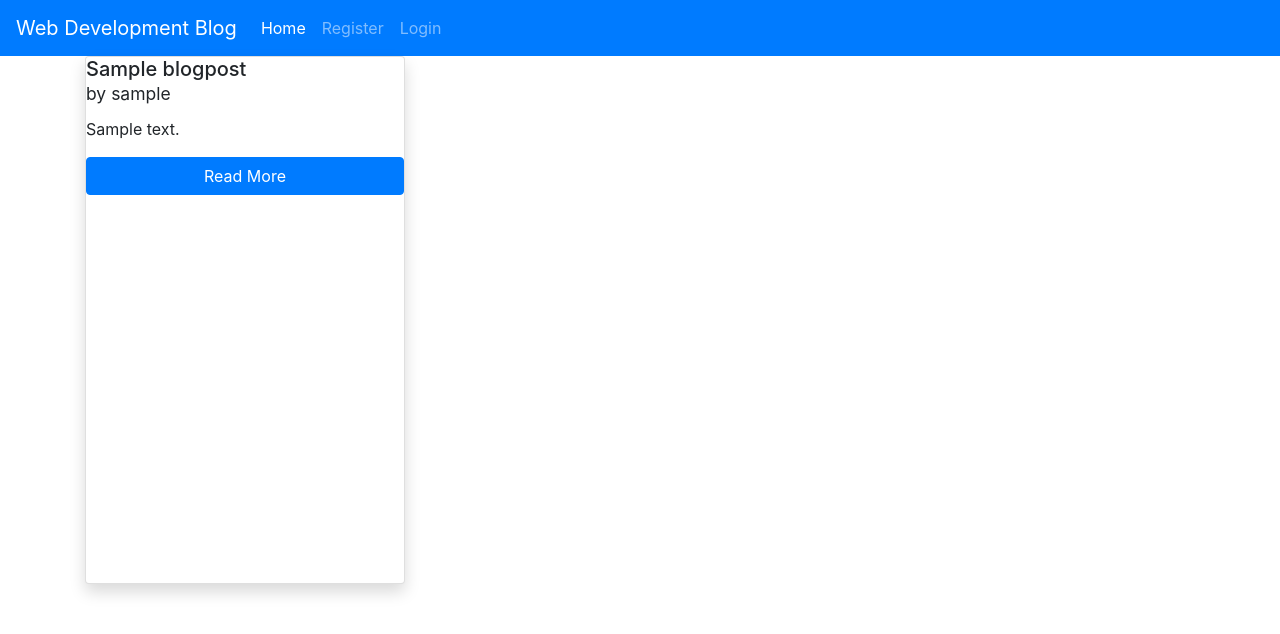
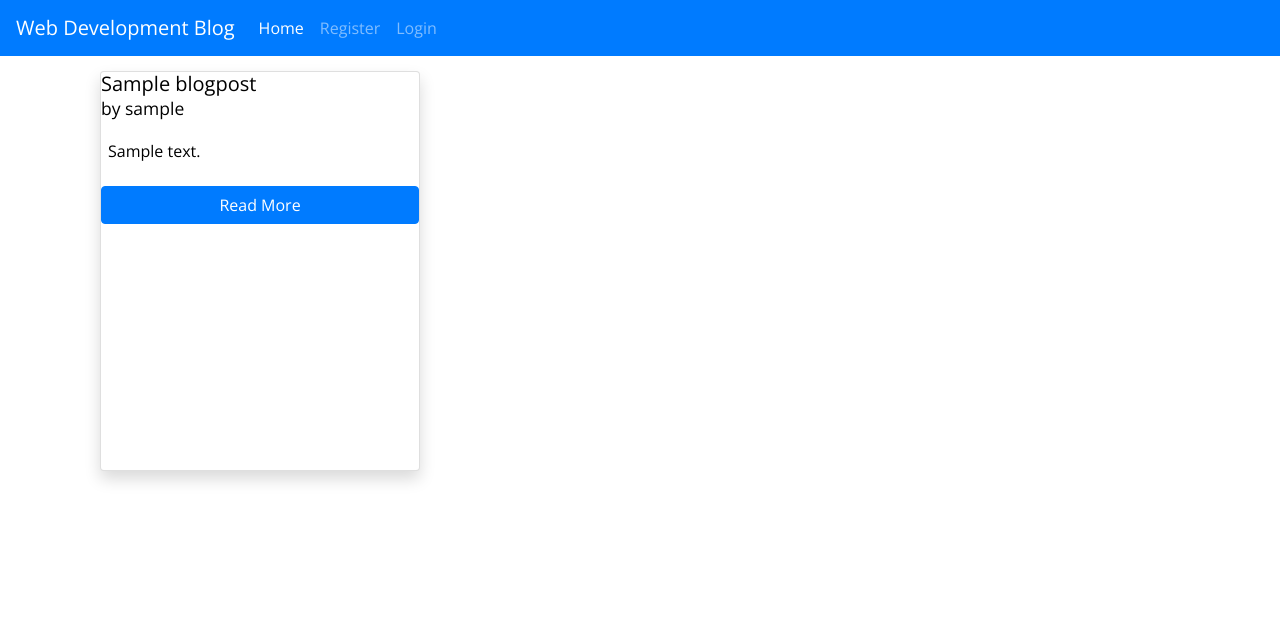
Before and after one commit to pauline-rugwevera/DjangoBlog, a Django app: page / in a window 1280 px wide. Shown: the top 634 px of the page. Run offline with Django 3.2, Linux system fonts and the light colour scheme; tables that the repository leaves empty hold one stand-in row (values such as "Sample post"); some libraries are stand-ins or nearby versions.

Commit message:
Apply size and padding to the card

```diff
--- a/blog/views.py
+++ b/blog/views.py
@@ -8,6 +8,7 @@ class PostList(ListView):
     template_name = 'blog.html'
 
 
+
 class Create(CreateView):
     model = BlogPost
     form_class = BlogPostForm
--- a/static/css/style.css
+++ b/static/css/style.css
@@ -0,0 +1,18 @@
+@import url('https://fonts.googleapis.com/css2?family=Lato:wght@300&display=swap');
+@import url('https://fonts.googleapis.com/css2?family=Open+Sans:wght@300;400&family=Roboto+Condensed:wght@300&family=Source+Sans+Pro:wght@300&display=swap');
+
+
+body {
+    font-family: 'Open Sans', sans-serif;
+    color: #000;
+
+  }
+
+p.card-text{
+   padding: 7px;
+}
+.image-shadow{
+    margin: 15px;
+    width: 20rem;
+    height: 25rem;
+}
--- a/templates/base.html
+++ b/templates/base.html
@@ -12,6 +12,7 @@
   <link rel="stylesheet" href="https://maxcdn.bootstrapcdn.com/bootstrap/4.0.0/css/bootstrap.min.css" integrity="sha384-Gn5384xqQ1aoWXA+058RXPxPg6fy4IWvTNh0E263XmFcJlSAwiGgFAW/dAiS6JXm" crossorigin="anonymous">
   -->
   <link rel="stylesheet" href="https://cdn.jsdelivr.net/npm/bootstrap@4.6.1/dist/css/bootstrap.min.css">
+  <link rel="stylesheet" href="static/css/style.css">
   <link rel="stylesheet" href="{% static 'css/style.css' % }">
 
   <title>WebDev Blogs</title>
@@ -55,6 +56,7 @@
   </nav>
 
 
+
   {% block content %}
   <!-- Content Goes here -->
   {% endblock content %}
@@ -64,6 +66,8 @@
   </script>
   <script src="//cdnjs.cloudflare.com/ajax/libs/jquery/3.2.1/jquery.min.js"></script>
 
+
+
   </body>
 
 </html>
--- a/templates/blog.html
+++ b/templates/blog.html
@@ -6,17 +6,19 @@
 
 {% block content%}
 
+<!-- <h1 id="first-header">Learn or Share Your Web Development Journey With Us</h1> -->
 
 
 <div class="container">
+
   <div class="row">
     {% for post in object_list %}
-    <div class="col-lg-4 col-md-4 col-sm-6">
-      <div class="card shadow" style="width: 20rem; height: 33rem;">
+    <div class="col-lg-4 col-md-6 col-sm-6">
+      <div class="card shadow image-shadow" >
         <img src=" {{ post.image.url }}" alt="">
 
         <h5 class="card-title">{{post.title}} <br><small>by {{post.author}}</small></h5>
-        <p class="card-text">{{post.content| truncatechars:210}}</p>
+        <p class="card-text">{{post.content| truncatechars:100}}</p>
 
         <a href="blog_comments/{{post.slug}}" class="btn btn-primary">Read More</a>
 
```
Lines whose indentation alone changed are shown as unchanged.
